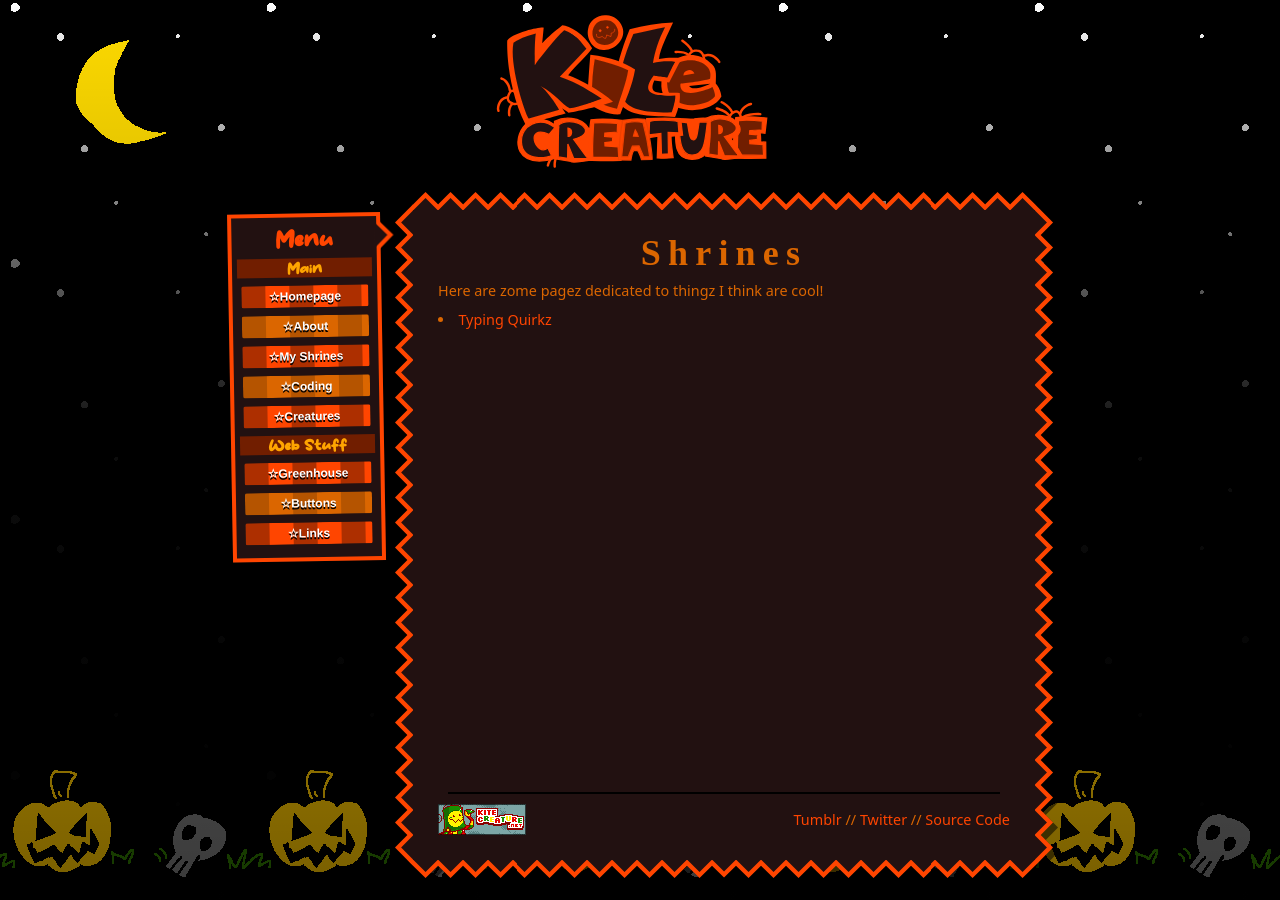
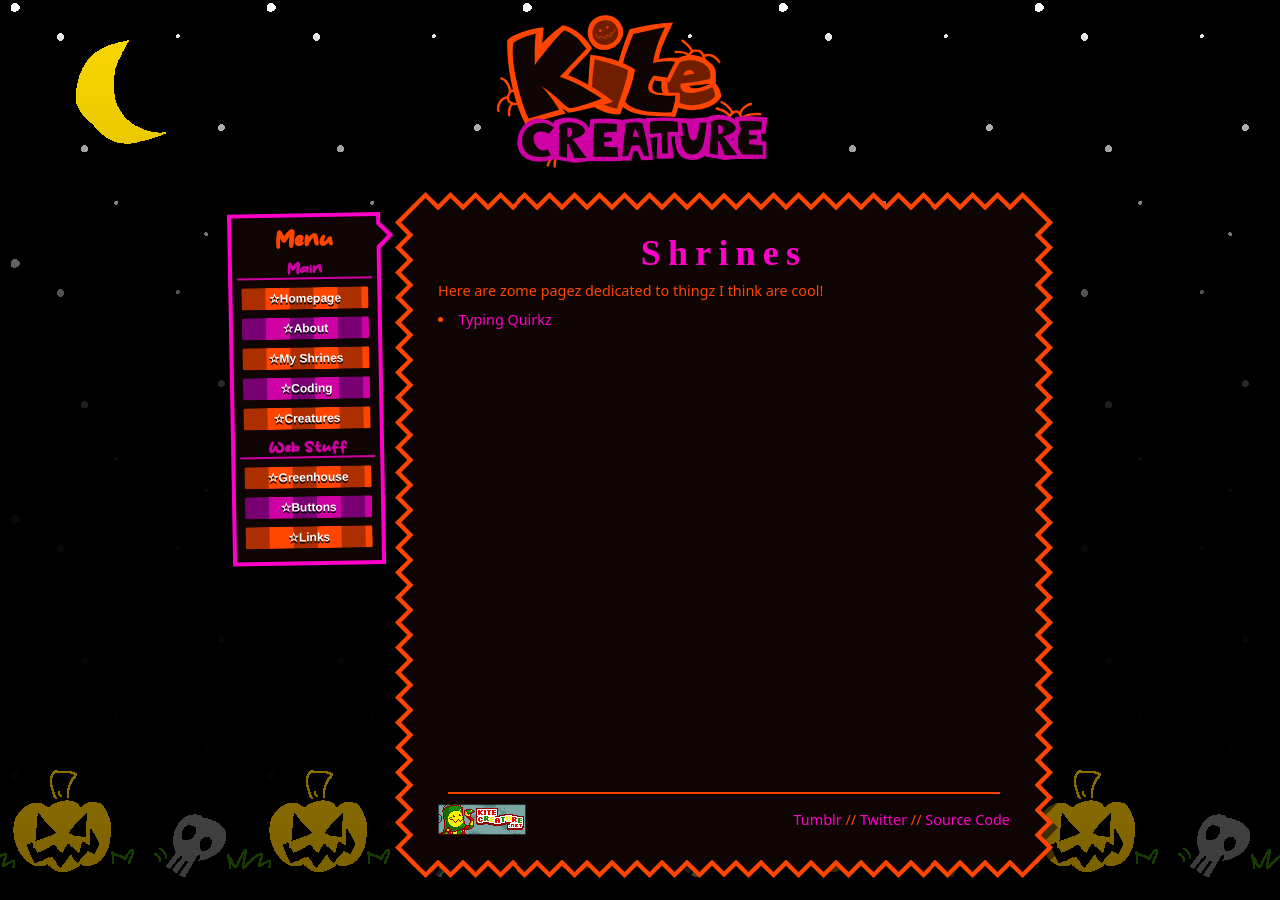
Before and after one commit to ro1y/kitecreature.net, a Jekyll site: the page built from _pages/shrines/shrines.md, in a window 1280 px wide. Built offline with Jekyll 4.4.1, drawn with Linux system fonts in a browser that asks for light colours.

Commit message:
🎃 Further Halloweenification

```diff
--- a/_pages/buttons.html
+++ b/_pages/buttons.html
@@ -21,10 +21,10 @@ permalink: /buttons/
 </div>
         </section>
         <section>
-        <h2>A lot</h2>
+        <h2>A crap ton of buttonz</h2>
         <p>Like around 5000 88x31z. Quantity rather than quality here i juzt zcraped theze from every collection of buttonz i could find.</p>
-        <div style="max-width:480px;margin:auto;height:240px;border:3px solid black;text-align:center;overflow:auto;" id="8831box">
-        <button onclick="load8831()" style="margin:10px;padding:3px;border:3px solid black;border-radius:2px;background:0;">Click here to load a lot of 88x31z<br>(May be laggy)</button>
+	<div style="max-width:480px;margin:auto;height:240px;border:3px solid;text-align:center;overflow:auto;background:#0008" id="8831box">
+        <button onclick="load8831()" style="border:3px solid;color:inherit;background:black;margin:10px;padding:5px;">Click here to load a lot of 88x31z<br>(May be laggy)</button>
         </div>
         </section>
     <script>
--- a/_sass/halloween.sass
+++ b/_sass/halloween.sass
@@ -6,35 +6,40 @@ html
 body
 	#mainContent
 		.content
-			background: #211
-			color: #db6600
+			background: #100505
+			color: #ff4500
 			border-image-source: url("/assets/images/borders/halloween-border.svg")
 			h1, h2, h3
 				font-family: serif
 				letter-spacing: 0.2em
+				color: #ff00cb
 			a
-				color: orangered
+				color: #ff00cb
+			hr
+				border-top-color: orangered
 	#mainSidebar
 		.content
-			background: #211
-			border-color: orangered
+			background: #100505
+			border-color: #ff00cb
 			color: orange
 			h2
 				color: orangered
 			h3
-				background: #711e00
+				background: #0000
+				color: #ce00a4
+				border-bottom: 2px solid #ce00a4
 			a
 				border: 0
 				border-radius: 2px
 				margin: 8px 4px
 				&:nth-child(even)
-					background: linear-gradient(90deg,#b55400 50%,#db6600 50%) 48px 48px
+					background: linear-gradient(90deg, #790072 50%, #ce00a4 50%) 48px 48px
 					background-size: 48px
 
 				&:nth-child(odd)
 					background: linear-gradient(90deg,#ad2f00 50%,orangered 50%) 48px 48px
 					background-size: 48px
 			&:before
-				border-left-color: orangered
+				border-left-color: #ff00cb
 			&:after
-				border-left-color: #211
+				border-left-color: #100505
--- a/_sass/layout.sass
+++ b/_sass/layout.sass
@@ -36,7 +36,11 @@ body
 				display: block
 
 @media only screen and (max-width:640px)
+	html
+		overflow-x: hidden
 	body
+		overflow-x: hidden
+		position: relative
 		display: flex
 		flex-direction: column
 		#mainSidebar > .content
```
Also changed, not shown: _pages/home.md (+5 -3 lines), assets/images/HalloweenLOGO.svg, assets/images/borders/halloween-border.svg, assets/images/kite/spiderkite.png (added), assets/images/pumpkin.gif (added), favicon.ico (added).
